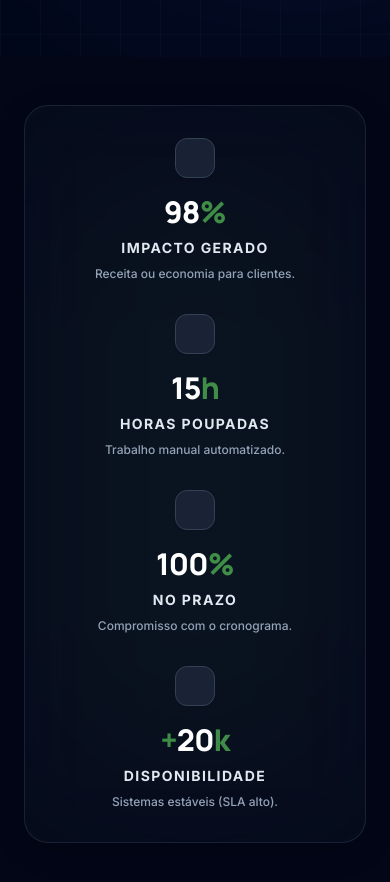
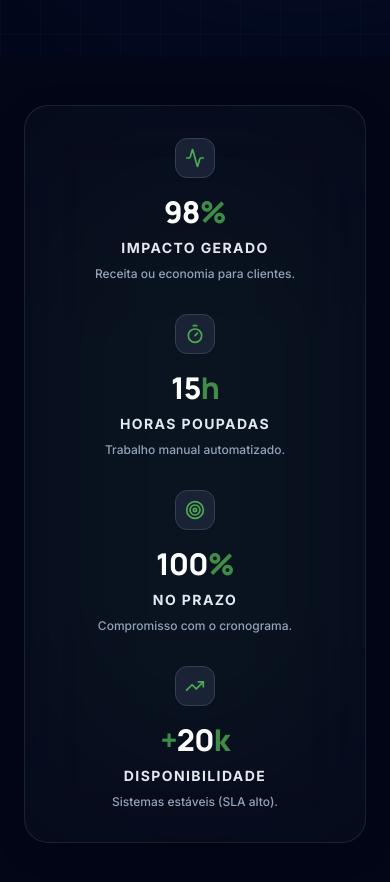
Before and after one commit to davidenisDEV/master, a Next.js app: page / in a window 390 px wide. Shown: the part 9020-9902 px from the top of the page. Built offline with nearby package versions, Linux system fonts and the light colour scheme; no server answers.

Commit message:
Stats commit adjusted for new project.

```diff
--- a/components/sections/Stats.tsx
+++ b/components/sections/Stats.tsx
@@ -8,7 +8,7 @@ import { useLanguage } from "@/components/contexts/LanguageContext";
 import { siteConfig } from "@/config/site-config";
 
 // Mapeador de ícones string -> Componente
-const iconMap: any = {
+const iconMap: Record<string, React.ReactNode> = {
   TrendingUp: <TrendingUp className="w-5 h-5 text-primary" />,
   Timer: <Timer className="w-5 h-5 text-primary" />,
   Target: <Target className="w-5 h-5 text-primary" />,
@@ -39,6 +39,9 @@ function AnimatedNumber({ from, to, duration = 2.5 }: { from: number, to: number
 export function Stats() {
   const { t } = useLanguage();
 
+  // Tratativa de segurança caso as métricas sumam do site-config
+  const statsList = siteConfig?.stats || [];
+
   return (
     <section className="py-12 relative z-20">
       <div className="container mx-auto px-6 max-w-6xl">
@@ -51,19 +54,24 @@ export function Stats() {
           <div className="absolute top-1/2 left-1/2 -translate-x-1/2 -translate-y-1/2 w-[80%] h-[80%] bg-primary/5 blur-[80px] rounded-full pointer-events-none -z-10"></div>
 
           <div className="grid grid-cols-1 md:grid-cols-2 lg:grid-cols-4 gap-8 lg:gap-0 lg:divide-x divide-slate-200 dark:divide-slate-800">
-            {siteConfig.stats.map((stat, index) => {
-              // Os textos virão do arquivo de tradução (t.stats.items[index]) na próxima etapa
+            {statsList.map((stat: any, index: number) => {
+              // Os textos vêm do arquivo de tradução (t.stats.items[index])
               const translationItem = t?.stats?.items?.[index] || { title: "", desc: "" };
 
               return (
-                <div key={stat.id} className={`flex flex-col items-center text-center px-4 ${index !== 0 ? 'lg:pl-8' : ''} ${index !== siteConfig.stats.length - 1 ? 'lg:pr-8' : ''}`}>
+                <div
+                  key={`stat-${index}`} // CORREÇÃO 1: Usando index em vez de id inexistente
+                  className={`flex flex-col items-center text-center px-4 ${index !== 0 ? 'lg:pl-8' : ''} ${index !== statsList.length - 1 ? 'lg:pr-8' : ''}`}
+                >
                   <div className="w-10 h-10 bg-slate-100 dark:bg-slate-800/80 rounded-xl border border-slate-200 dark:border-slate-700 shadow-sm flex items-center justify-center mb-4 text-primary">
-                    {iconMap[stat.iconName]}
+                    {/* CORREÇÃO 2: Lendo stat.icon de acordo com seu site-config */}
+                    {iconMap[stat.icon]}
                   </div>
                   <h3 className="text-3xl md:text-4xl font-black text-slate-800 dark:text-white font-heading tracking-tight mb-1">
-                    <span className="text-primary/80">{stat.prefix}</span>
+                    {/* CORREÇÃO 3: Fallback vazio "" caso não haja prefixo/sufixo */}
+                    <span className="text-primary/80">{stat.prefix || ""}</span>
                     <AnimatedNumber from={0} to={stat.value} />
-                    <span className="text-primary/80">{stat.suffix}</span>
+                    <span className="text-primary/80">{stat.suffix || ""}</span>
                   </h3>
                   <p className="text-sm font-bold text-slate-800 dark:text-slate-200 uppercase tracking-widest mt-1 mb-2">
                     {translationItem.title}
```
